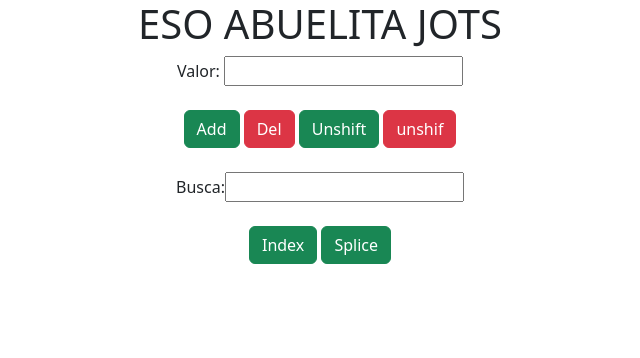
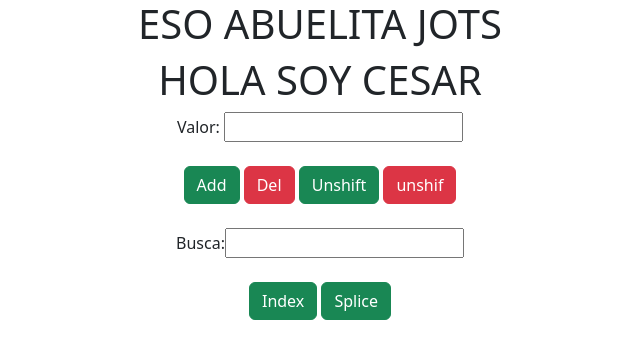
Before and after one commit to Lelifresaa7/Upsi, a plain HTML site: page index.html in a window 1280 px wide. Shown: the whole page, without its empty margins (320-960 px from the left). Drawn offline with Linux system fonts and the light colour scheme; some packages are replaced by stand-ins of ours; a script that the page names is missing.

Commit message:
cambio index

```diff
--- a/index.html
+++ b/index.html
@@ -10,6 +10,7 @@
 
 <body class="text-center">
   <h1>ESO ABUELITA JOTS</h1>
+  <h1>HOLA SOY CESAR</h1>
 
 <label for="Valor" class="">Valor:</label>
 <input type="text"  id="item" />
```
